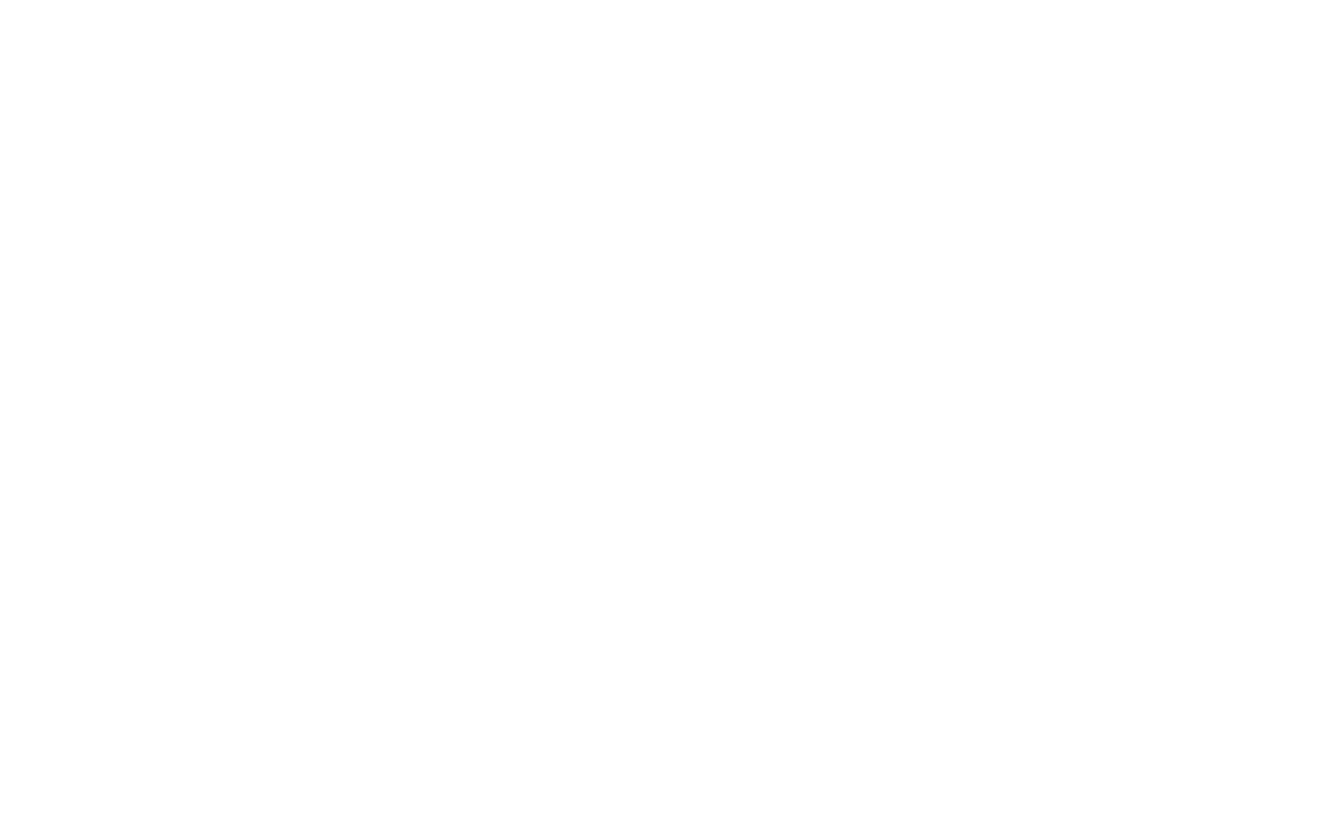
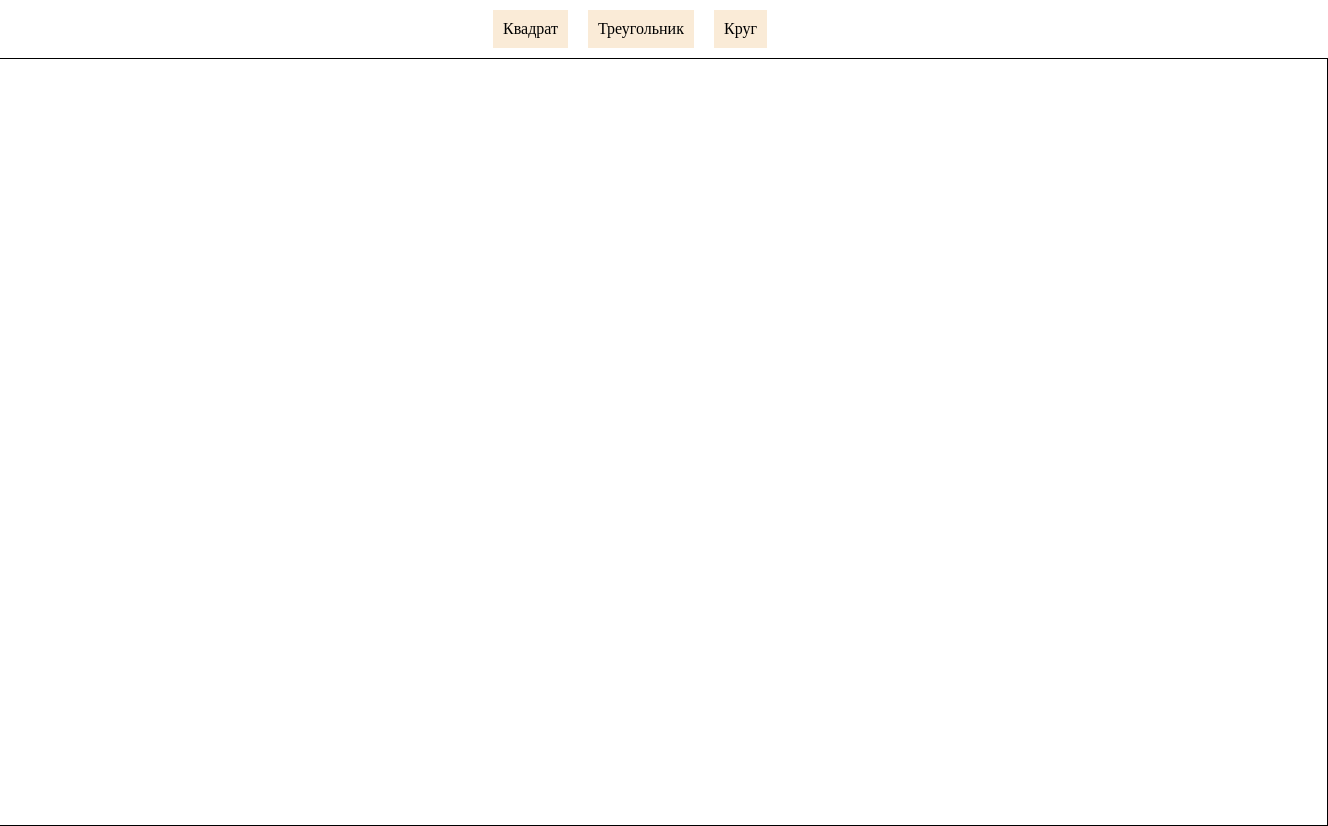
Before and after one commit to Andreanapolicy/ShapeEditorOOD, a website with bundled scripts: page web/index.html in a window 1280 px wide. Shown: the whole page, 1328 px wide, since content can reach past the window. Before the commit the page ends 800 px from the top, so only its background shows below. Built offline with nearby package versions, Linux system fonts and the light colour scheme.

Commit message:
ShapeEditorOOD. Добавил отображение для пользователя(html документ + стили для него)

```diff
--- a/web/index.html
+++ b/web/index.html
@@ -3,9 +3,24 @@
 <head>
     <meta charset="UTF-8">
     <title>Title</title>
+    <link rel="stylesheet" href="./style/style.css">
 </head>
 <body>
-
+<div class="content">
+    <div class="content__add-button button__wrapper">
+        <div class="button content__rectangle" id="addRectangle">
+            Квадрат
+        </div>
+        <div class="button content__triangle" id="addTriangle">
+            Треугольник
+        </div>
+        <div class="button content__circle" id="addCircle">
+            Круг
+        </div>
+    </div>
+    <div class="content__canvas" id="canvas">
+    </div>
+</div>
 <script src="script/main.ts"></script>
 </body>
 </html>
--- /dev/null
+++ b/web/style/style.css
@@ -0,0 +1,36 @@
+*
+{
+    box-sizing: border-box;
+    margin: 0;
+    padding: 0;
+}
+
+.content
+{
+    display: flex;
+    flex-direction: column;
+    align-items: center;
+}
+
+.content__canvas
+{
+    width: 1376px;
+    height: 768px;
+    border: 1px solid black;
+}
+
+.button
+{
+    text-align: center;
+    padding: 10px;
+    background-color: antiquewhite;
+    margin: 10px 20px 10px 0;
+    cursor: pointer;
+}
+
+.button__wrapper
+{
+    display: flex;
+    flex-direction: row;
+
+}
```
